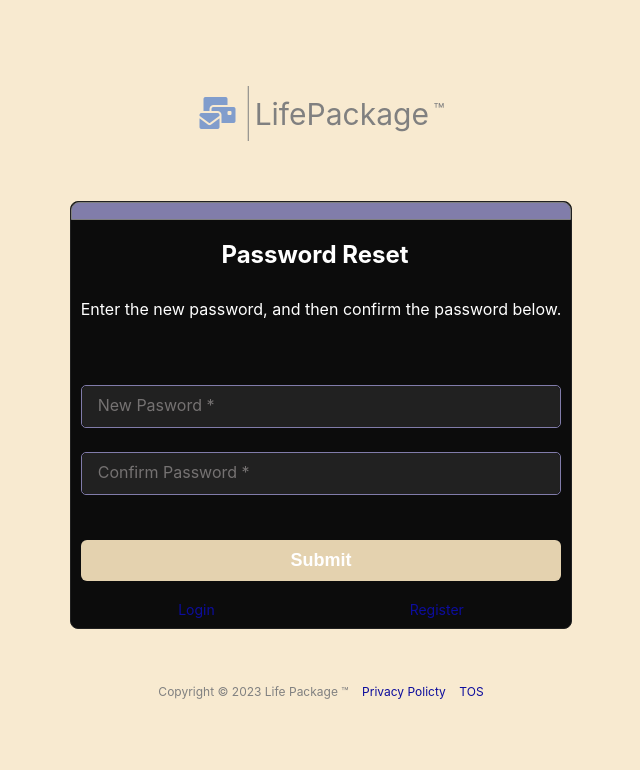
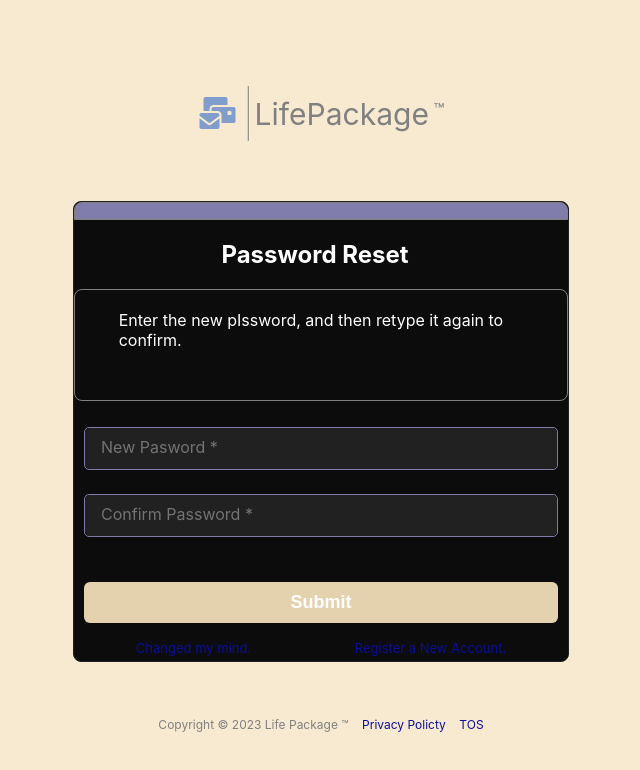
Before and after one commit to ddcroft73/life-package-fe, a React (Create React App) app: page /password-reset in a window 1280 px wide. Shown: the top 770 px of the page, without its empty margins (319-959 px from the left). Built offline with nearby package versions, Linux system fonts and the light colour scheme.

Commit message:
started fixing PasswordReset.js. Pushing to pick up on the other puter.

```diff
--- a/src/components/PasswordReset.js
+++ b/src/components/PasswordReset.js
@@ -7,34 +7,18 @@ import Space from "./Space.js";
 import Logo from "./Logo.js";
 import Footer from "./elements/Footer.js";
 import { useState } from 'react';
+import { verifyPasswordStrength, decodeJwt } from "../api/utils.js";
+import Links from "./Links.js";
 
-/*
-const PasswordReset = () => {
-    const location = useLocation();
-    const queryParams = new URLSearchParams(location.search);
-    const token = queryParams.get('token');
 
-    console.log(token)
 
-    return (
-        <Box
-            style={{
-                display: "flex",
-                justifyContent: "center",
-                alignItems: "center",
-                marginTop: "50px",
-                width: 500,
-                color: "gray"
-            }}
-        >
-            <Box>
-                <h1>Password Reset</h1>
-                Component shouldbe two input boxes...
-            </Box>
-        </Box>
-    );
-};
-*/
+const linkData = {
+    textOne: "Changed my mind.",
+    pathOne: "/login",
+    textTwo: "Register a New Account.",
+    pathTwo: "/register"
+  };
+
 const styles = {
     top_strip: {
         width: "100%",
@@ -107,7 +91,8 @@ const PasswordReset = () => {
               backgroundColor: "rgb(12,12,12)",
               marginTop: 40,
               border: "1px solid rgb(33,33,33)",
-              padding: 0
+              padding: 0,
+
             }}
         >
             <div style={{
@@ -130,14 +115,17 @@ const PasswordReset = () => {
                         <i className="fas fa-keys" />
                     </div>
                 </div>
-
+<Box style={{padding:10, display:"flex", justifyContent: "center", alignItems: "center", border: "1px solid gray"}}>
               <div style={{
                      marginBottom: 30,
-                     padding: 10
+                     padding: 10,
+                     width: "90%",
+                     textAlign: "left",
                    }}
               >
-                 Enter the new password, and then confirm the password below.
+                 Enter the new pIssword, and then retype it again to confirm.
               </div>
+</Box>
               <Box style={{border:0}}>
                 <TextBox
                     id="new-password"
@@ -171,23 +159,8 @@ const PasswordReset = () => {
                 </Button>
             </Box>
             </div>
+            <Links justifyContent="space-around" linkData={linkData} />
 
-             <Box className="links"
-                  style={{
-                      display: "flex",
-                      justifyContent: "space-around",
-                      fontSize: 14,
-                      color: "blue",
-                      border: "0px solid gray",
-
-                  }}>
-               <div style={{border:0}}>
-                   <Link to="/login">Login</Link>
-               </div>
-               <div style={{border: "0px solid gray"}}>
-                  <Link to="/register"> Register</Link>
-               </div>
-            </Box>
 
        </Box>
 
```
